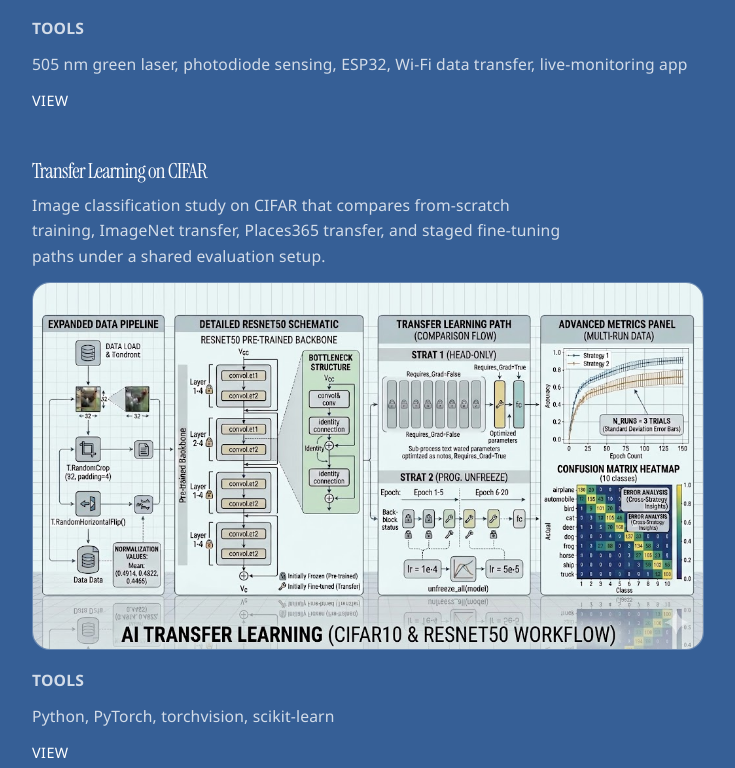
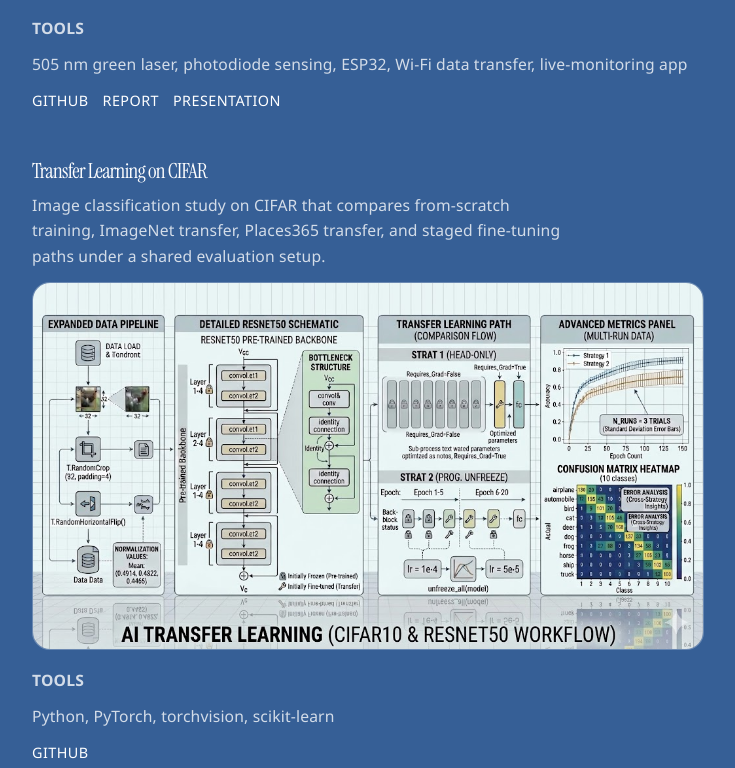
Before and after one commit to Murede/Personal-Website, a React (Vite) app: page / in a window 1280 px wide. Shown: the part 912-1680 px from the top of the page, without its empty margins (272-1007 px from the left). Built offline with nearby package versions, Linux system fonts and the light colour scheme.

Commit message:
Add TTOMPH report and presentation links

```diff
--- a/src/App.css
+++ b/src/App.css
@@ -174,6 +174,12 @@
   justify-self: start;
 }
 
+.project-links {
+  display: flex;
+  flex-wrap: wrap;
+  gap: 14px;
+}
+
 .list-item h3 {
   margin: 0;
   color: #ffffff;
--- a/src/App.jsx
+++ b/src/App.jsx
@@ -11,15 +11,19 @@ const projects = [
     title: 'TTOMPH',
     description: 'Real-time microplastics detection prototype for aquaculture using laser scatter sensing, photodiode measurement, ESP32 processing, and a live-monitoring app.',
     link: 'https://github.com/Murede/TTOMPpH',
-    label: 'View',
+    label: 'GitHub',
     image: ttomphImage,
     tools: '505 nm green laser, photodiode sensing, ESP32, Wi-Fi data transfer, live-monitoring app',
+    extraLinks: [
+      { href: '/projects/ttomph-report.pdf', label: 'Report' },
+      { href: '/projects/ttomph-presentation.pptx', label: 'Presentation' },
+    ],
   },
   {
     title: 'Transfer Learning on CIFAR',
     description: 'Image classification study on CIFAR that compares from-scratch training, ImageNet transfer, Places365 transfer, and staged fine-tuning paths under a shared evaluation setup.',
     link: 'https://github.com/Murede/Transfer-Learning-on-CIFAR',
-    label: 'View',
+    label: 'GitHub',
     image: transferLearningImage,
     tools: 'Python, PyTorch, torchvision, scikit-learn',
   },
@@ -27,7 +31,7 @@ const projects = [
     title: 'BART Summarization Pipeline',
     description: 'Abstractive summarization project built on BART that compares a baseline pretrained model against a version further adapted with denoising before supervised fine-tuning on XSum.',
     link: 'https://github.com/Murede/BART-Summarization-Pipeline',
-    label: 'View',
+    label: 'GitHub',
     image: summarizationImage,
     tools: 'Python, PyTorch, Transformers, Hugging Face Datasets',
   },
@@ -35,7 +39,7 @@ const projects = [
     title: 'Function Generator Circuit Simulation',
     description: 'Analog function generator simulation focused on waveform generation, signal shaping, and verification of circuit behavior before physical implementation.',
     link: '/projects/function-generator-circuit-report.html',
-    label: 'View',
+    label: 'Report',
     image: functionGeneratorImage,
     tools: 'Micro-Cap, analog circuit simulation, op-amp design',
   },
@@ -43,7 +47,7 @@ const projects = [
     title: 'Instacart Reorder Prediction',
     description: 'Machine learning pipeline for predicting product reorders using SQL-based feature engineering, relational dataset preparation, and Python model training on Instacart data.',
     link: 'https://github.com/Murede/Instacart-Reorder-Prediction',
-    label: 'View',
+    label: 'GitHub',
     image: instacartImage,
     tools: 'Python, SQL, pandas, scikit-learn',
   },
@@ -51,7 +55,7 @@ const projects = [
     title: 'Resistor Predictor CNN',
     description: 'CNN-based prediction project that applies deep learning to resistor-related inputs and outputs through model training, inference, and interactive deployment.',
     link: 'https://huggingface.co/spaces/Murede/Resistor_Predictor_CNN',
-    label: 'View',
+    label: 'Demo',
     image: resistorPredictorImage,
     tools: 'Python, CNNs, model inference, Hugging Face Spaces',
   },
@@ -121,9 +125,16 @@ function App() {
                   <p className="project-tools-label">Tools</p>
                   <p className="project-tools-copy">{project.tools}</p>
                 </div>
-                <a href={project.link} target="_blank" rel="noreferrer">
-                  {project.label}
-                </a>
+                <div className="project-links">
+                  <a href={project.link} target="_blank" rel="noreferrer">
+                    {project.label}
+                  </a>
+                  {project.extraLinks?.map((item) => (
+                    <a key={`${project.title}-${item.label}`} href={item.href} target="_blank" rel="noreferrer">
+                      {item.label}
+                    </a>
+                  ))}
+                </div>
               </article>
             ))}
           </div>
```
Also changed, not shown: 1 other file (tests, documents, lock files or other folders).
